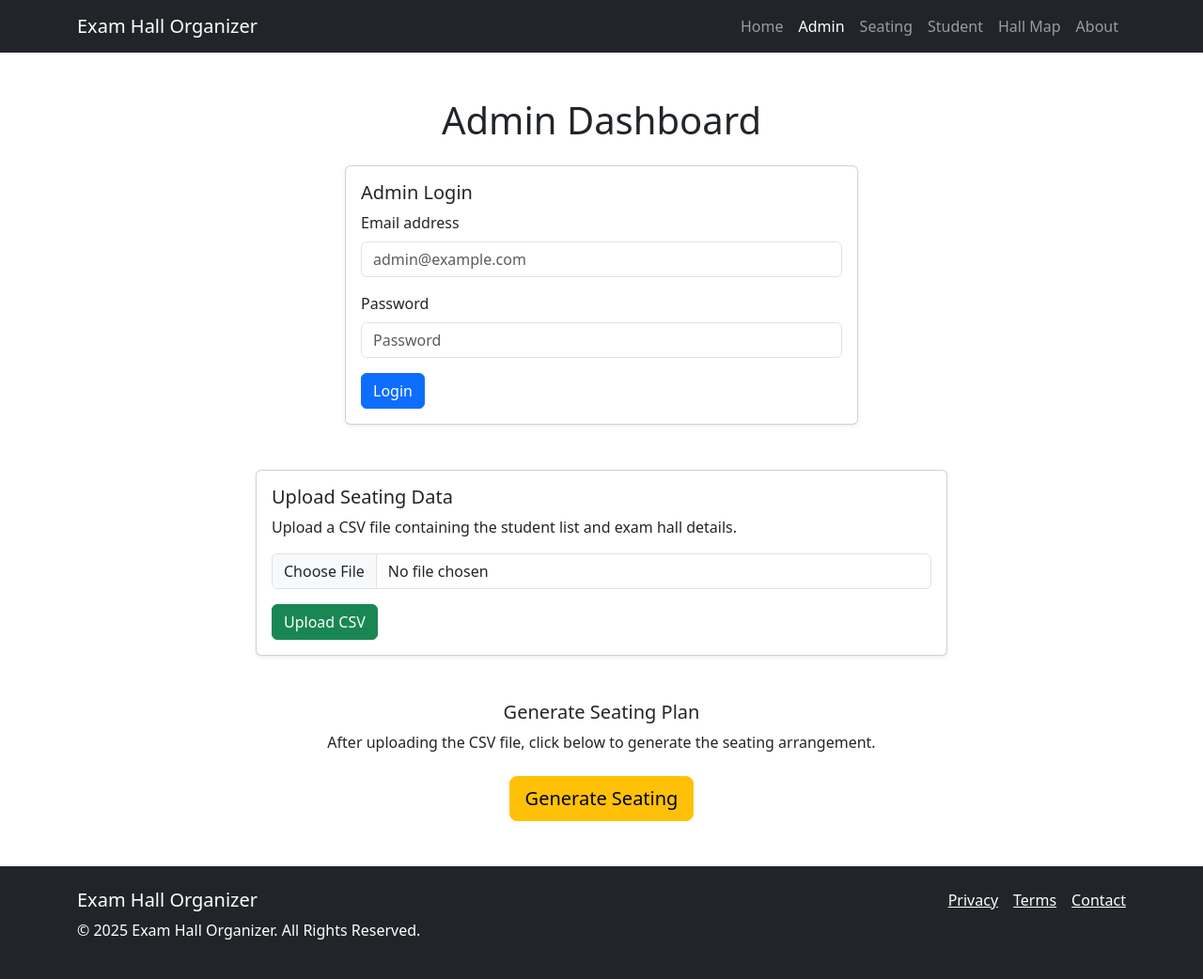
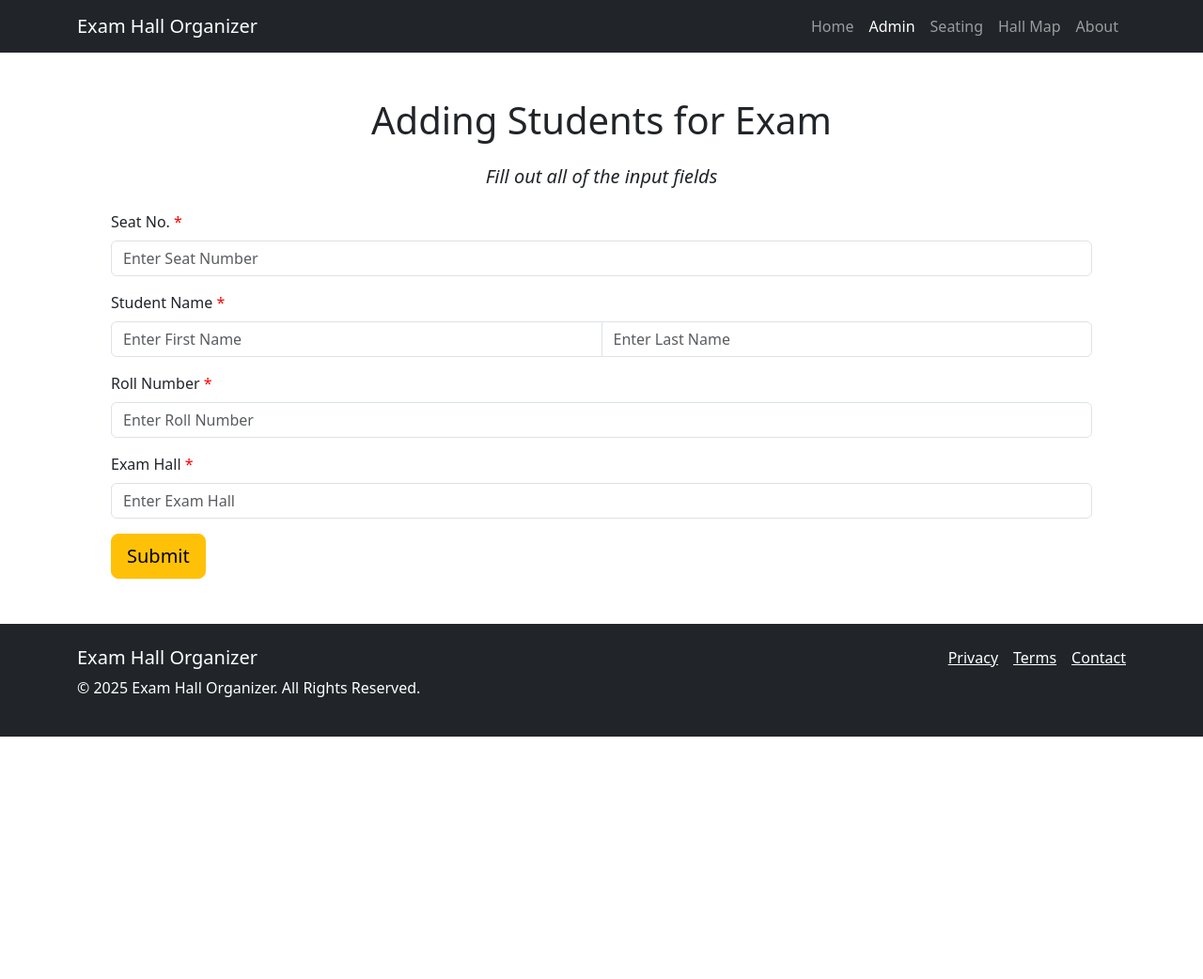
Before and after one commit to Muhammad-waqas1/Exam-Hall-Sitting-Organizer, a Flask app: page /admin in a window 1280 px wide. Shown: the whole page at 94% size. After the commit the page ends 784 px from the top, so only its background shows below. Run offline with Flask 3, Linux system fonts and the light colour scheme; some libraries are stand-ins or nearby versions.

Commit message:
Added Database for storing students seats in Hall

```diff
--- a/Data.csv
+++ /dev/null
@@ -1,3 +0,0 @@
-13,"Ali","CS2025-001","Hall A"
-14,"Ahmed","CS2025-001","Hall A"
-15,"Zubair","CS2025-001","Hall B"
--- a/app.py
+++ b/app.py
@@ -2,8 +2,14 @@ from flask import Flask, render_template, request, redirect, url_for, flash, ses
 import os
 import csv
 import io
+from flask_sqlalchemy import SQLAlchemy
 
 app = Flask(__name__)
+
+app.config['SQLALCHEMY_DATABASE_URI'] = "sqlite:///StudentSeating.db"
+app.config['SQLALCHEMY_TRACK_MODIFICATIONS'] = False
+db = SQLAlchemy(app)
+
 app.secret_key = 'your_secret_key_here'  # Replace with a strong secret key
 
 # Global variable to store seating data.
@@ -11,8 +17,20 @@ app.secret_key = 'your_secret_key_here'  # Replace with a strong secret key
 seating_data = []
 
 # Dummy admin credentials (update as needed)
-ADMIN_EMAIL = 'awesomemayer@tomorjerry.com'
-ADMIN_PASSWORD = 'admin909'
+ADMIN_EMAIL = ''
+ADMIN_PASSWORD = ''
+
+
+class Todo(db.Model):
+    id = db.Column(db.Integer, primary_key=True, autoincrement=True)
+    Seat = db.Column(db.String(10), unique=True, nullable=False)
+    fname = db.Column(db.String(50), nullable=False)
+    lname = db.Column(db.String(50), nullable=False)
+    RollNo = db.Column(db.String(50), nullable=False)
+    HallNo = db.Column(db.String(10), nullable=False)
+
+    def __repr__(self) -> str:
+        return f"{self.Seat} - {self.fname} - {self.lname} - {self.RollNo} - {self.HallNo}"
 
 # --------------------------
 # ROUTES
@@ -24,9 +42,9 @@ def index():
     return render_template('index.html')
 
 
-@app.route('/student')
-def student():
-    return render_template('student.html')
+# @app.route('/student')
+# def student():
+#     return render_template('student.html')
 
 @app.route('/hallmap')
 def hallmap():
@@ -66,60 +84,72 @@ def admin_dashboard():
     return render_template('admin.html')
 
 
-@app.route('/upload', methods=['POST'])
-def upload():
-    """
-    Handle CSV file upload to process seating data.
-    Expects a CSV file with at least the following columns: student_name, roll_number, exam_hall.
-    """
-    if not session.get('admin_logged_in'):
-        flash('Please login first.', 'warning')
-        return redirect(url_for('admin'))
+# @app.route('/upload', methods=['POST'])
+# def upload():
+#     """
+#     Handle CSV file upload to process seating data.
+#     Expects a CSV file with at least the following columns: student_name, roll_number, exam_hall.
+#     """
+#     if not session.get('admin_logged_in'):
+#         flash('Please login first.', 'warning')
+#         return redirect(url_for('admin'))
 
-    if 'csv_file' not in request.files:
-        flash('No file part in the request.', 'danger')
-        return redirect(url_for('admin'))
+#     if 'csv_file' not in request.files:
+#         flash('No file part in the request.', 'danger')
+#         return redirect(url_for('admin'))
 
-    file = request.files['csv_file']
-    if file.filename == '':
-        flash('No file selected for uploading.', 'danger')
-        return redirect(url_for('admin'))
+#     file = request.files['csv_file']
+#     if file.filename == '':
+#         flash('No file selected for uploading.', 'danger')
+#         return redirect(url_for('admin'))
 
-    try:
-        stream = io.StringIO(file.stream.read().decode("UTF8"), newline=None)
-        csv_input = csv.DictReader(stream)
-        global seating_data
-        seating_data = []  # Reset any existing data
-        seat_no = 1
-        for row in csv_input:
-            seating_data.append({
-                'seat_no': seat_no,
-                'student_name': row.get('student_name', 'N/A'),
-                'roll_number': row.get('roll_number', 'N/A'),
-                'exam_hall': row.get('exam_hall', 'N/A')
-            })
-            seat_no += 1
-        flash('CSV file uploaded and seating data processed successfully.', 'success')
-    except Exception as e:
-        flash(f'Error processing file: {e}', 'danger')
+#     try:
+#         stream = io.StringIO(file.stream.read().decode("UTF8"), newline=None)
+#         csv_input = csv.DictReader(stream)
+#         global seating_data
+#         seating_data = []  # Reset any existing data
+#         seat_no = 1
+#         for row in csv_input:
+#             seating_data.append({
+#                 'seat_no': seat_no,
+#                 'student_name': row.get('student_name', 'N/A'),
+#                 'roll_number': row.get('roll_number', 'N/A'),
+#                 'exam_hall': row.get('exam_hall', 'N/A')
+#             })
+#             seat_no += 1
+#         flash('CSV file uploaded and seating data processed successfully.', 'success')
+#     except Exception as e:
+#         flash(f'Error processing file: {e}', 'danger')
 
-    return redirect(url_for('seating'))
+#     return redirect(url_for('seating'))
 
 
-@app.route('/generate-seating')
-def generate_seating():
+@app.route('/add-student', methods=['POST'])
+def addingstudent():
     """
     Trigger seating plan generation.
     (For now, we assume that the seating plan is created as soon as CSV data is processed.
     This endpoint can later incorporate more complex seating algorithms.)
     """
-    if not seating_data:
-        flash('No seating data available. Please upload a CSV first.', 'warning')
-        return redirect(url_for('admin'))
+    Seat = request.form['Seat']
+    fname = request.form['fname']
+    lname = request.form['lname']
+    RollNo = request.form['RollNo']
+    HallNo = request.form['HallNo']
 
-    # Implement any additional logic for generating or rearranging the seating plan here.
-    flash('Seating plan generated successfully.', 'success')
-    return redirect(url_for('seating'))
+    # Check if the seat is already occupied
+    existing_seat = Todo.query.filter_by(Seat=Seat).first()
+
+    if existing_seat:
+        flash(f'Seat No. {seat_no} is already occupied! Please choose another seat.', 'danger')
+        return redirect(url_for('seating'))  #
+
+    StudentSeating = Todo(Seat=Seat, fname=fname, lname=lname, RollNo=RollNo, HallNo=HallNo)
+    db.session.add(StudentSeating)
+    db.session.commit()
+
+    flash('Student added successfully!', 'success')
+    return redirect(url_for('admin'))
 
 
 @app.route('/seating')
--- a/static/css/styles.css
+++ b/static/css/styles.css
@@ -5,3 +5,11 @@ footer{
 .about_img{
     height: 340px;
 }
+
+.req{
+    color: red;
+}
+
+.HomeImg{
+    margin-top: 10%;
+}
--- a/static/js/script.js
+++ b/static/js/script.js
@@ -0,0 +1,2 @@
+const tooltipTriggerList = document.querySelectorAll('[data-bs-toggle="tooltip"]')
+const tooltipList = [...tooltipTriggerList].map(tooltipTriggerEl => new bootstrap.Tooltip(tooltipTriggerEl))
--- a/templates/about.html
+++ b/templates/about.html
@@ -28,9 +28,6 @@
           </li>
           <li class="nav-item">
             <a class="nav-link" href="{{ url_for('seating') }}">Seating</a>
-          </li>
-          <li class="nav-item">
-            <a class="nav-link" href="{{ url_for('student') }}">Student</a>
           </li>
           <li class="nav-item">
             <a class="nav-link" href="{{ url_for('hallmap') }}">Hall Map</a>
--- a/templates/admin.html
+++ b/templates/admin.html
@@ -1,14 +1,19 @@
 <!DOCTYPE html>
 <html lang="en">
+
 <head>
   <meta charset="UTF-8">
   <meta name="viewport" content="width=device-width, initial-scale=1">
   <title>Admin Dashboard | Exam Hall Organizer</title>
   <!-- Bootstrap CSS -->
+  <script src="https://cdn.jsdelivr.net/npm/@popperjs/core@2.11.8/dist/umd/popper.min.js"
+    integrity="sha384-I7E8VVD/ismYTF4hNIPjVp/Zjvgyol6VFvRkX/vR+Vc4jQkC+hVqc2pM8ODewa9r"
+    crossorigin="anonymous"></script>
   <link href="https://cdn.jsdelivr.net/npm/bootstrap@5.3.0/dist/css/bootstrap.min.css" rel="stylesheet">
   <!-- Custom CSS -->
   <link rel="stylesheet" href="{{ url_for('static', filename='css/styles.css') }}">
 </head>
+
 <body>
   <!-- Navbar -->
   <nav class="navbar navbar-expand-lg navbar-dark bg-dark">
@@ -30,9 +35,6 @@
             <a class="nav-link" href="{{ url_for('seating') }}">Seating</a>
           </li>
           <li class="nav-item">
-            <a class="nav-link" href="{{ url_for('student') }}">Student</a>
-          </li>
-          <li class="nav-item">
             <a class="nav-link" href="{{ url_for('hallmap') }}">Hall Map</a>
           </li>
           <li class="nav-item">
@@ -43,41 +45,80 @@
     </div>
   </nav>
 
-  <!-- Admin Dashboard Section -->
+
+
+  {% with messages = get_flashed_messages(with_categories=true) %}
+  {% if messages %}
+  <div class="container mt-3">
+    {% for category, message in messages %}
+    <div class="alert alert-{{ category }} alert-dismissible fade show" role="alert">
+      {{ message }}
+      <button type="button" class="btn-close" data-bs-dismiss="alert" aria-label="Close"></button>
+    </div>
+    {% endfor %}
+  </div>
+  {% endif %}
+  {% endwith %}
+
+
+
+  <!-- Adding Section -->
   <section class="py-5">
-    <div class="container">
-      <h1 class="mb-4 text-center">Admin Dashboard</h1>
-
-      <!-- Optional Login Form -->
-      <div class="row justify-content-center mb-5">
-        <div class="col-md-6">
-          <div class="card shadow-sm">
-            <div class="card-body">
-              <h5 class="card-title">Admin Login</h5>
-              <form action="{{ url_for('admin')}}" method="POST">
+    <div class="container px-5">
+      <h1 class="mb-4 text-center">Adding Students for Exam</h1>
+      <h5 class="mb-4 text-center"><i>Fill out all of the input fields</i></h5>
+      <form action="{{ url_for('addingstudent')}}" method="POST">
         <div class="mb-3">
-                  <label for="adminEmail" class="form-label">Email address</label>
-                  <input type="email" class="form-control" id="adminEmail" name="email" placeholder="admin@example.com" required>
+          <label for="exampleFormControlTextarea1" class="form-label">Seat No.</label><span class="req"> *</span>
+          <input class="form-control" type="Number" placeholder="Enter Seat Number" name="Seat" id="Seat"
+            aria-label="default input example" required>
         </div>
         <div class="mb-3">
-                  <label for="adminPassword" class="form-label">Password</label>
-                  <input type="password" class="form-control" id="adminPassword" name="password" placeholder="Password" required>
-                </div>
-                <button type="submit" class="btn btn-primary">Login</button>
-              </form>
+          <label for="exampleFormControlTextarea1" class="form-label">Student Name</label><span class="req"> *</span>
+          <div class="input-group">
+            <!-- <span class="input-group-text">First and last name</span> -->
+            <input type="text" placeholder="Enter First Name" name="fname" id="fname" aria-label="default input example"
+              required class="form-control">
+            <input type="text" placeholder="Enter Last Name" name="lname" id="lname" aria-label="default input example"
+              required class="form-control">
           </div>
         </div>
+        <div class="mb-3">
+          <label for="exampleFormControlTextarea1" class="form-label">Roll Number</label><span class="req"> *</span>
+          <input class="form-control" type="Number" placeholder="Enter Roll Number" name="RollNo" id="RollNo"
+            aria-label="default input example" required>
+        </div>
+        <div class="mb-3">
+          <label for="exampleFormControlTextarea1" class="form-label">Exam Hall</label><span class="req"> *</span>
+          <input class="form-control" type="text" list="datalistOptions" placeholder="Enter Exam Hall" name="HallNo"
+            id="HallNo" aria-label="default input example" required>
+          <datalist id="datalistOptions">
+            <option value="A">
+            <option value="B">
+            <option value="C">
+            <option value="D">
+          </datalist>
+        </div>
+
+        <div class="row mt-1">
+          <div class="col-md-8">
+            <button type="submit" class="btn btn-warning btn-lg" data-bs-toggle="tooltip" data-bs-placement="right"
+              data-bs-title="Generate Seating Plan">
+              Submit
+            </button>
           </div>
         </div>
 
+      </form>
+
       <!-- CSV Upload Section -->
-      <div class="row justify-content-center">
+      <!-- <div class="row justify-content-center">
         <div class="col-md-8">
           <div class="card shadow-sm">
             <div class="card-body">
               <h5 class="card-title">Upload Seating Data</h5>
               <p class="card-text">Upload a CSV file containing the student list and exam hall details.</p>
-              <form action="{{ url_for('upload')}}" method="POST" enctype="multipart/form-data">
+              <form action="  " method="POST" enctype="multipart/form-data">
                 <div class="mb-3">
                   <input class="form-control" type="file" name="csv_file" accept=".csv" required>
                 </div>
@@ -86,16 +127,8 @@
             </div>
           </div>
         </div>
-      </div>
+      </div> -->
 
-      <!-- Generate Seating Plan Section -->
-      <div class="row justify-content-center mt-5">
-        <div class="col-md-8 text-center">
-          <h5>Generate Seating Plan</h5>
-          <p class="mb-4">After uploading the CSV file, click below to generate the seating arrangement.</p>
-          <a href="{{ url_for('generate_seating')}}" class="btn btn-warning btn-lg">Generate Seating</a>
-        </div>
-      </div>
     </div>
   </section>
 
@@ -123,4 +156,5 @@
   <!-- Custom JS -->
   <script src="{{ url_for('static', filename='js/script.js') }}"></script>
 </body>
+
 </html>
```
Also changed, not shown: templates/hallmap.html (+3 -7 lines), templates/index.html (+2 -5 lines), templates/seating.html (+19 -19 lines), templates/student.html (deleted, +0 -137 lines), static/images/member1.png (deleted), static/images/member2.png (deleted), static/images/member3.png (deleted), static/images/niga.png (deleted), static/images/nigaaa.png (deleted), 1 other file. Lines whose indentation alone changed are shown as unchanged.
